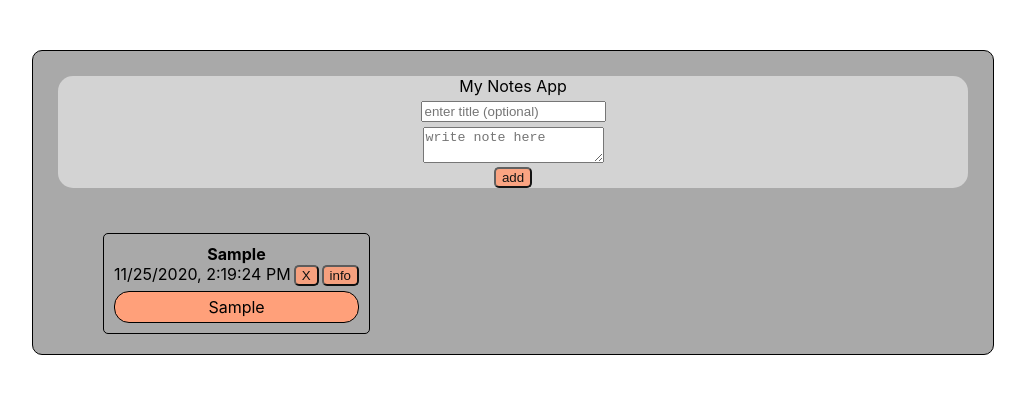
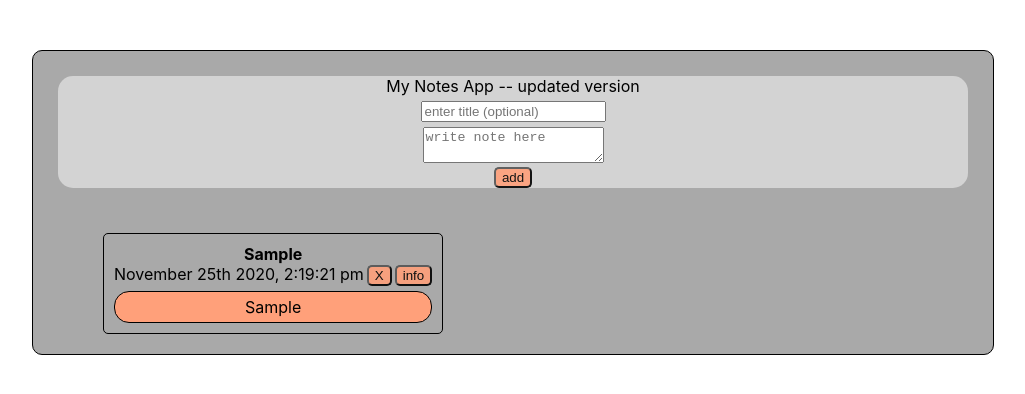
Before and after one commit to idomand/react-notes-app_second_version, a React (Create React App) app: page / in a window 1280 px wide. Both pictures are taken after typing "Sample", "Sample" into the empty fields and a click on the input "add". Shown: the top 394 px of the page, without its empty margins (127-1152 px from the left). Built offline with nearby package versions, Linux system fonts and the light colour scheme.

Commit message:
transformed class components into function components

```diff
--- a/package.json
+++ b/package.json
@@ -8,6 +8,7 @@
     "@testing-library/react": "^11.1.0",
     "@testing-library/user-event": "^12.1.10",
     "bootstrap": "^4.5.3",
+    "moment": "^2.29.1",
     "react": "^17.0.1",
     "react-bootstrap": "^1.4.0",
     "react-dom": "^17.0.1",
--- a/src/index.js
+++ b/src/index.js
@@ -12,6 +12,5 @@ ReactDOM.render(
 );
 
 // If you want to start measuring performance in your app, pass a function
-// to log results (for example: reportWebVitals(console.log))
 // or send to an analytics endpoint. Learn more: https://bit.ly/CRA-vitals
 reportWebVitals();
--- a/src/myComponents/CardItem.jsx
+++ b/src/myComponents/CardItem.jsx
@@ -1,15 +1,22 @@
 import React, { useState } from "react";
 import Modal from "./Modal";
+import moment from "moment";
 
-export default function CardItem(props) {
+export default function CardItem({
+  text,
+  title,
+  newId,
+  timeCreated,
+  DeleteCallback,
+}) {
   const [isOpen, setIsOpen] = useState(false);
-  const [userTitle, setUserTitle] = useState(props.title);
-  const [userText, setUserText] = useState(props.text);
-  const [timeHolder] = useState(new Date(parseInt(props.timeCreated)));
+  const [userTitle, setUserTitle] = useState(title);
+  const [userText, setUserText] = useState(text);
+  const [timeHolder] = useState(new Date(parseInt(timeCreated)));
   const [timeDisplay, setTimeDisplay] = useState(timeHolder.toLocaleString());
 
   function deleteCard() {
-    props.DeleteCallback(props.newId);
+    DeleteCallback(newId);
   }
   const openModal = () => {
     setIsOpen(true);
@@ -30,7 +37,7 @@ export default function CardItem(props) {
     <div className="card-item">
       <div className="card-top">
         <h4> {userTitle}</h4>
-        {timeDisplay}
+        {timeCreated}
         <button
           className="my-button"
           onClick={() => {
--- a/src/myComponents/CardsList.jsx
+++ b/src/myComponents/CardsList.jsx
@@ -1,24 +1,21 @@
-import React, { Component } from "react";
-// import { v4 as uuidv4 } from "uuid";
+import React, { useState } from "react";
 import CardItem from "./CardItem";
 
-export default class CardsList extends Component {
-  constructor(props) {
-    super(props);
-    this.state = { cardToDelete: "" };
-  }
-  deleteCardWithKey = (keyNumber) => {
-    this.setState({ cardToDelete: keyNumber });
-    this.props.data.forEach((element) => {
+export default function CardsList({ notesArray }) {
+  const [cardToDelete, setCardToDelete] = useState("");
+
+  const deleteCardWithKey = (keyNumber) => {
+    setCardToDelete(keyNumber);
+    notesArray.forEach((element) => {
       let index;
       if (element.dateCreated === keyNumber) {
-        index = this.props.data.indexOf(element);
-        this.props.data.splice(index, 1);
+        index = notesArray.indexOf(element);
+        notesArray.splice(index, 1);
       }
     });
   };
-  render() {
-    const results = this.props.data.map((element) => {
+
+  const results = notesArray.map((element) => {
     return (
       <li key={element.dateCreated}>
         <CardItem
@@ -26,11 +23,10 @@ export default class CardsList extends Component {
           title={element.userTitle}
           newId={element.dateCreated}
           timeCreated={element.dateCreated}
-            DeleteCallback={this.deleteCardWithKey}
+          DeleteCallback={deleteCardWithKey}
         />
       </li>
     );
   });
   return <ul className="class-list">{results}</ul>;
 }
-}
--- a/src/myComponents/InputDiv.jsx
+++ b/src/myComponents/InputDiv.jsx
@@ -1,59 +1,59 @@
-import React, { Component } from "react";
+import React, { useState } from "react";
+import moment from "moment";
 
-export default class InputDiv extends Component {
-  constructor(props) {
-    super(props);
-    this.state = { userText: "", dateCreated: "", userTitle: "" };
-  }
+export default function InputDiv({ parentCallback }) {
+  const [userText, setUserText] = useState("");
+  // const [timeCreated, setTimeCreated] = useState(null);
+  const [dateCreated, setDateCreated] = useState("");
+  const [userTitle, setUserTitle] = useState("");
 
-  handleSubmit(event) {
+  const handleSubmit = (event) => {
     event.preventDefault();
-    if (this.state.userText) {
-      let { userText, dateCreated, userTitle } = this.state;
-      dateCreated = Date.now().toString();
-      this.setState({ dateCreated: Date.now() });
+    if (userText) {
+      const TIME = moment().format("MMMM Do YYYY, h:mm:ss a");
+      const newTime = new Date().toString();
       const userInfo = {
         userText: userText,
-        dateCreated: dateCreated,
+        dateCreated: TIME,
         userTitle: userTitle,
       };
-      this.sendData(userInfo);
-      this.setState({ userText: "", userTitle: "" });
+      console.log("userInfo :>> ", userInfo);
+      sendData(userInfo);
+      setUserText("");
+      setUserTitle("");
     }
-  }
+  };
 
-  sendData(message) {
-    this.props.parentCallback(message);
-  }
+  const sendData = (message) => {
+    parentCallback(message);
+  };
+  const handleChangeInText = (event) => {
+    const value = event.target.value;
+    setUserText(value);
+    setDateCreated("");
+  };
+  const handleChangeInTitle = (event) => {
+    const value = event.target.value;
+    setUserTitle(value);
+  };
 
-  handleChangeInText(event) {
-    const value = event.target.value;
-    this.setState({ userText: value, dateCreated: "" });
-  }
-
-  handleChangeInTitle(event) {
-    const value = event.target.value;
-    this.setState({ userTitle: value });
-  }
-
-  render() {
   return (
     <div id="inputDiv">
-        <form onSubmit={(event) => this.handleSubmit(event)}>
-          <legend>My Notes App</legend>
+      <form onSubmit={(event) => handleSubmit(event)}>
+        <legend>My Notes App -- updated version</legend>
         <input
           className="titleInput"
-            value={this.state.userTitle}
+          value={userTitle}
           placeholder="enter title (optional)"
           onChange={(event) => {
-              this.handleChangeInTitle(event);
+            handleChangeInTitle(event);
           }}
         ></input>
         <textarea
-            value={this.state.userText}
+          value={userText}
           placeholder="write note here"
           onChange={(event) => {
-              this.handleChangeInText(event);
+            handleChangeInText(event);
           }}
         />
         <input className="textInput" type="submit" name="add" value="add" />
@@ -61,4 +61,68 @@ export default class InputDiv extends Component {
     </div>
   );
 }
-}
+
+// import React, { Component } from "react";
+
+// export default class InputDiv extends Component {
+//   constructor(props) {
+//     super(props);
+//     this.state = { userText: "", dateCreated: "", userTitle: "" };
+//   }
+
+//   handleSubmit(event) {
+//     event.preventDefault();
+//     if (this.state.userText) {
+//       let { userText, dateCreated, userTitle } = this.state;
+//       dateCreated = Date.now().toString();
+//       this.setState({ dateCreated: Date.now() });
+//       const userInfo = {
+//         userText: userText,
+//         dateCreated: dateCreated,
+//         userTitle: userTitle,
+//       };
+//       this.sendData(userInfo);
+//       this.setState({ userText: "", userTitle: "" });
+//     }
+//   }
+
+//   sendData(message) {
+//     this.props.parentCallback(message);
+//   }
+
+//   handleChangeInText(event) {
+//     const value = event.target.value;
+//     this.setState({ userText: value, dateCreated: "" });
+//   }
+
+//   handleChangeInTitle(event) {
+//     const value = event.target.value;
+//     this.setState({ userTitle: value });
+//   }
+
+//   render() {
+//     return (
+//       <div id="inputDiv">
+//         <form onSubmit={(event) => this.handleSubmit(event)}>
+//           <legend>My Notes App</legend>
+//           <input
+//             className="titleInput"
+//             value={this.state.userTitle}
+//             placeholder="enter title (optional)"
+//             onChange={(event) => {
+//               this.handleChangeInTitle(event);
+//             }}
+//           ></input>
+//           <textarea
+//             value={this.state.userText}
+//             placeholder="write note here"
+//             onChange={(event) => {
+//               this.handleChangeInText(event);
+//             }}
+//           />
+//           <input className="textInput" type="submit" name="add" value="add" />
+//         </form>
+//       </div>
+//     );
+//   }
+// }
--- a/src/myComponents/MainBody.jsx
+++ b/src/myComponents/MainBody.jsx
@@ -1,25 +1,17 @@
-import React, { Component } from "react";
+import React, { useState } from "react";
 import InputDiv from "./InputDiv";
 import CardsList from "./CardsList";
 
-export default class MainBody extends Component {
-  constructor(props) {
-    super(props);
-    this.state = { notesArray: [] };
-  }
+export default function MainBody() {
+  const [notesArray, setNotesArray] = useState([]);
 
-  callbackFunction = (childData) => {
-    this.setState((state) => {
-      return { notesArray: [childData, ...state.notesArray] };
-    });
+  const callbackFunction = (childData) => {
+    setNotesArray([childData, ...notesArray]);
   };
-
-  render() {
-    return (
-      <div className="mainBody">
-        <InputDiv parentCallback={this.callbackFunction} />
-        <CardsList data={this.state.notesArray} />
-      </div>
-    );
-  }
+  return (
+    <div className="mainBody">
+      <InputDiv parentCallback={callbackFunction} />
+      <CardsList notesArray={notesArray} />
+    </div>
+  );
 }
```
Also changed, not shown: 1 other file (tests, documents, lock files or other folders). Lines whose indentation alone changed are shown as unchanged.
